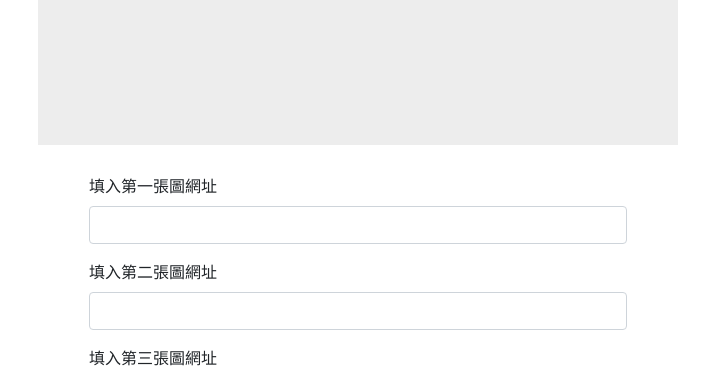
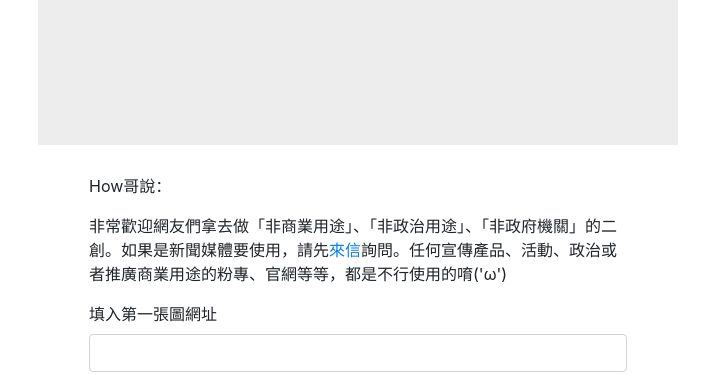
Before and after one commit to aotter/howgerwatch, a website: page public/index.html in a window 1280 px wide. Shown: the part 412-787 px from the top of the page, without its empty margins (282-996 px from the left). Drawn offline with nearby package versions, Linux system fonts and the light colour scheme.

Commit message:
add howhow desclaimer

```diff
--- a/public/index.html
+++ b/public/index.html
@@ -85,6 +85,13 @@
             </div>
             <div class="col-md-6 offset-md-3 px-3 py-2">
                 <p id="progress"> </p>
+                <p>
+                    How哥說：
+                <blockquote cite="https://vimeo.com/516592809">
+                    非常歡迎網友們拿去做「非商業用途」、「非政治用途」、「非政府機關」的二創。如果是新聞媒體要使用，請先<a
+                        href="mailto:howfunproduction@gmail.com">來信</a>詢問。任何宣傳產品、活動、政治或者推廣商業用途的粉專、官網等等，都是不行使用的唷('ω')
+                </blockquote>
+                </p>
                 <form id="form">
                     <div class="form-group">
                         <label for="img1">填入第一張圖網址</label>
```
